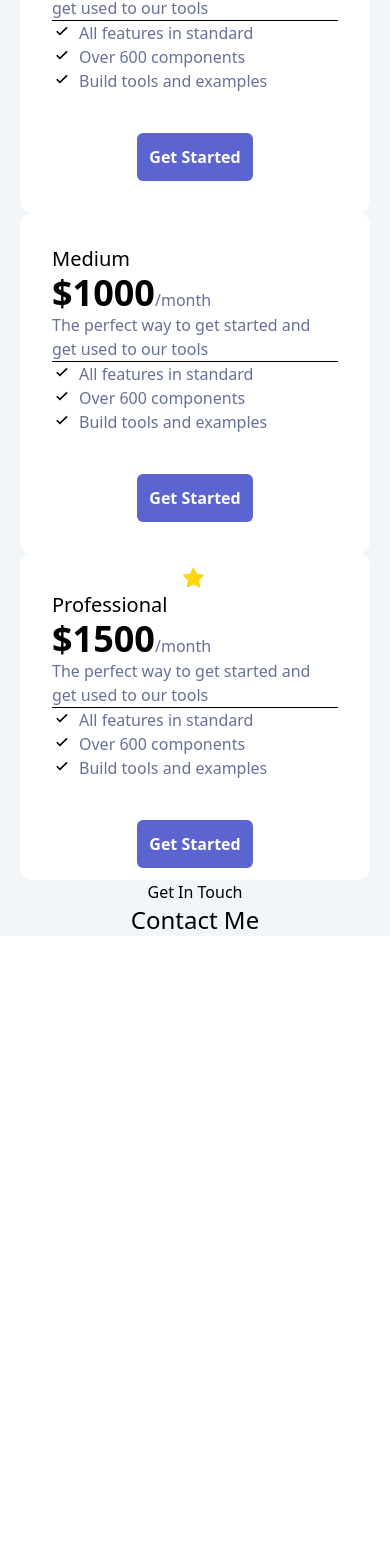
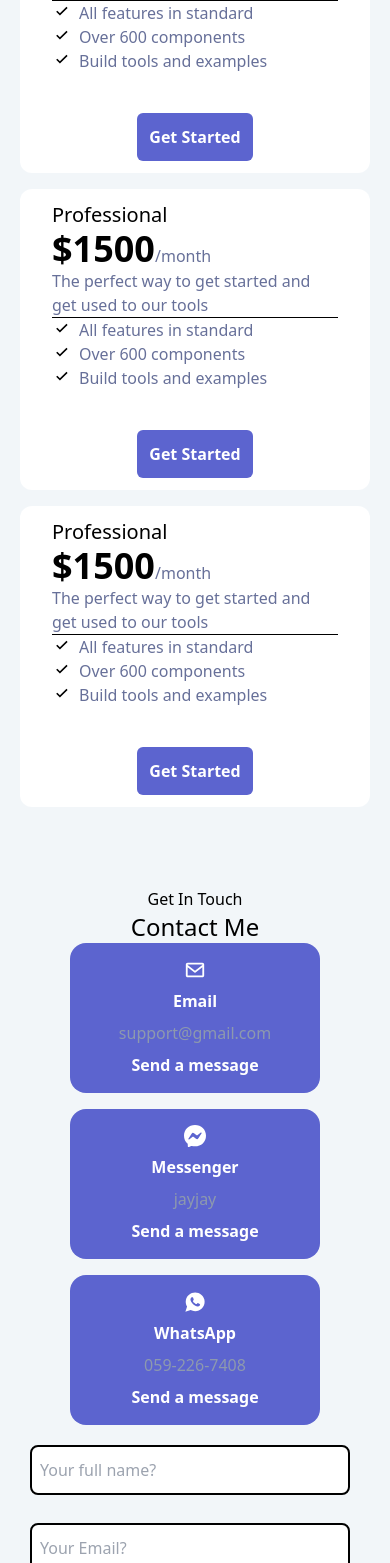
Before and after one commit to John-sys/firstProject, a React (Create React App) app in the folder frontend/: page / in a window 390 px wide. Shown: the part 3274-4837 px from the top of the page. Before the commit the page ends 4210 px from the top, so only its background shows below. Built offline with nearby package versions, Linux system fonts and the light colour scheme; a web font is replaced by a local one.

Commit message:
contact section and pricing section tweaks

```diff
--- a/frontend/src/components/Contact.jsx
+++ b/frontend/src/components/Contact.jsx
@@ -1,15 +1,69 @@
-import React from 'react'
+import React from "react";
+import { BiEnvelope } from "react-icons/bi";
+import { BsMessenger } from "react-icons/bs";
+import { IoLogoWhatsapp } from "react-icons/io";
 
 const Contact = () => {
   return (
-    <div className='bg-[#F2F6F9] w-full grid md:grid-cols-1 justify-center '>
-        <h1 className='flex justify-center'>Get In Touch</h1>
-        <p className="flex justify-center text-2xl ">Contact Me</p>
-        <div className="flex md:flex-row w-full md:justify-center">
+    <div className="bg-[#F2F6F9] w-full grid md:grid-cols-1 justify-center">
+      <h1 className="flex justify-center mt-[80px] ">Get In Touch</h1>
+      <p className="flex justify-center text-2xl ">Contact Me</p>
+      <div className="grid md:grid-cols-2 w-full md:justify-center md:my-5">
+        {/* description column */}
+        <div className="flex flex-col space-y-4 md:mr-[50px]  ">
+          <div className="bg-purple rounded-2xl w-[250px] h-[150px] justify-center text-center md:ml-auto mx-10 p-4 text-white space-y-2 ">
+            <BiEnvelope size={22} className="mx-[45%]" />
+            <h1 className="font-bold">Email</h1>
+            <p className="text-gray">support@gmail.com</p>
+            <p className="font-bold">Send a message</p>
+          </div>
 
+          <div className="bg-purple rounded-2xl w-[250px] h-[150px] justify-center text-center md:ml-auto mx-10 p-4 text-white space-y-2 ">
+            <BsMessenger size={22} className="mx-[45%]" />
+            <h1 className="font-bold">Messenger</h1>
+            <p className="text-gray">jayjay</p>
+            <p className="font-bold">Send a message</p>
+          </div>
+
+          <div className="bg-purple rounded-2xl w-[250px] h-[150px] justify-center text-center md:ml-auto mx-10 p-4 text-white space-y-2 ">
+            <IoLogoWhatsapp size={22} className="mx-[45%]" />
+            <h1 className="font-bold">WhatsApp</h1>
+            <p className="text-gray">059-226-7408</p>
+            <p className="font-bold">Send a message</p>
+          </div>
         </div>
+
+        {/* Entry Column */}
+        <div className=" flex flex-col space-y-7 mt-5 ">
+          <input
+            type="text"
+            name=""
+            id=""
+            placeholder="Your full name?"
+            className="w-[320px] h-[50px] rounded-lg bg-white border-solid border-2 p-2"
+          />
+
+          <input
+            type="text"
+            name=""
+            id=""
+            placeholder="Your Email?"
+            className="w-[320px] h-[50px] rounded-lg bg-white border-solid border-2 p-2"
+          />
+
+          <textarea
+            name=""
+            id=""
+            cols="30"
+            rows="10"
+            className=" w-[320px] h-[100px] bg-white border-solid border-2 p-2 rounded-lg resize-none "
+            placeholder="Your Message"
+
+          ></textarea>
+        </div>
+      </div>
     </div>
-  )
-}
+  );
+};
 
-export default Contact
+export default Contact;
--- a/frontend/src/components/Portfolio.jsx
+++ b/frontend/src/components/Portfolio.jsx
@@ -1,6 +1,6 @@
 import React from "react";
 import { BiCheck } from "react-icons/bi";
-import { AiFillStar } from "react-icons/ai";
+// import { AiFillStar } from "react-icons/ai";
 
 const Portfolio = () => {
   return (
@@ -8,12 +8,13 @@ const Portfolio = () => {
       className="grid md:grid-cols-1 w-full justify-center bg-[#F2F6F9] md:h-screen"
       id="pricing"
     >
-      <div className="flex md:flex-row w-full md:justify-center flex-col md:p-5 md:h-screen">
+      <div className="flex md:flex-row w-full md:justify-center flex-col md:p-5 md:h-screen space-y-4  ">
         {/* 1st pricing Basic*/}
-        <div className=" rounded-xl w-[350px] p-8 bg-white md:my-9 hover:translate-y-1 hover:scale-110 duration-300 transition ease-in-out hover:bg-theme ">
-          <p className="text-xl font-medium md:mt-2">Basic</p>
+        <div className=" rounded-xl w-[350px] px-8 py-3 md:my-9  md:ml-4 bg-white hover:translate-y-1 hover:scale-110 duration-300 transition ease-in-out hover:bg-theme">
+
+          <p className="text-xl font-medium md:mt-2">Professional</p>
           <p className="text-lightgray md:my-4 ">
-            <span className="text-4xl font-black text-black">$500</span>/month
+            <span className="text-4xl font-black text-black">$1500</span>/month
           </p>
           <h1 className="text-lightgray md:my-7 ">
             The perfect way to get started and get used to our tools
@@ -41,10 +42,11 @@ const Portfolio = () => {
         </div>
 
         {/* 2nd Pricing Medium*/}
-        <div className=" rounded-xl w-[350px] p-8 md:my-9  md:ml-4 bg-white hover:translate-y-1 hover:scale-110 duration-300 transition ease-in-out hover:bg-theme">
-          <p className="text-xl font-medium md:mt-2">Medium</p>
+        <div className=" rounded-xl w-[350px] px-8 py-3 md:my-9  md:ml-4 bg-white hover:translate-y-1 hover:scale-110 duration-300 transition ease-in-out hover:bg-theme">
+
+          <p className="text-xl font-medium md:mt-2">Professional</p>
           <p className="text-lightgray md:my-4 ">
-            <span className="text-4xl font-black text-black">$1000</span>/month
+            <span className="text-4xl font-black text-black">$1500</span>/month
           </p>
           <h1 className="text-lightgray md:my-7 ">
             The perfect way to get started and get used to our tools
@@ -73,7 +75,7 @@ const Portfolio = () => {
 
         {/* 3rd Pricing Professional*/}
         <div className=" rounded-xl w-[350px] px-8 py-3 md:my-9  md:ml-4 bg-white hover:translate-y-1 hover:scale-110 duration-300 transition ease-in-out hover:bg-theme">
-          <AiFillStar size={25} className="mx-[45%] text-gold " />
+          {/* <AiFillStar size={25} className="mx-[45%] text-gold " /> */}
 
           <p className="text-xl font-medium md:mt-2">Professional</p>
           <p className="text-lightgray md:my-4 ">
```
